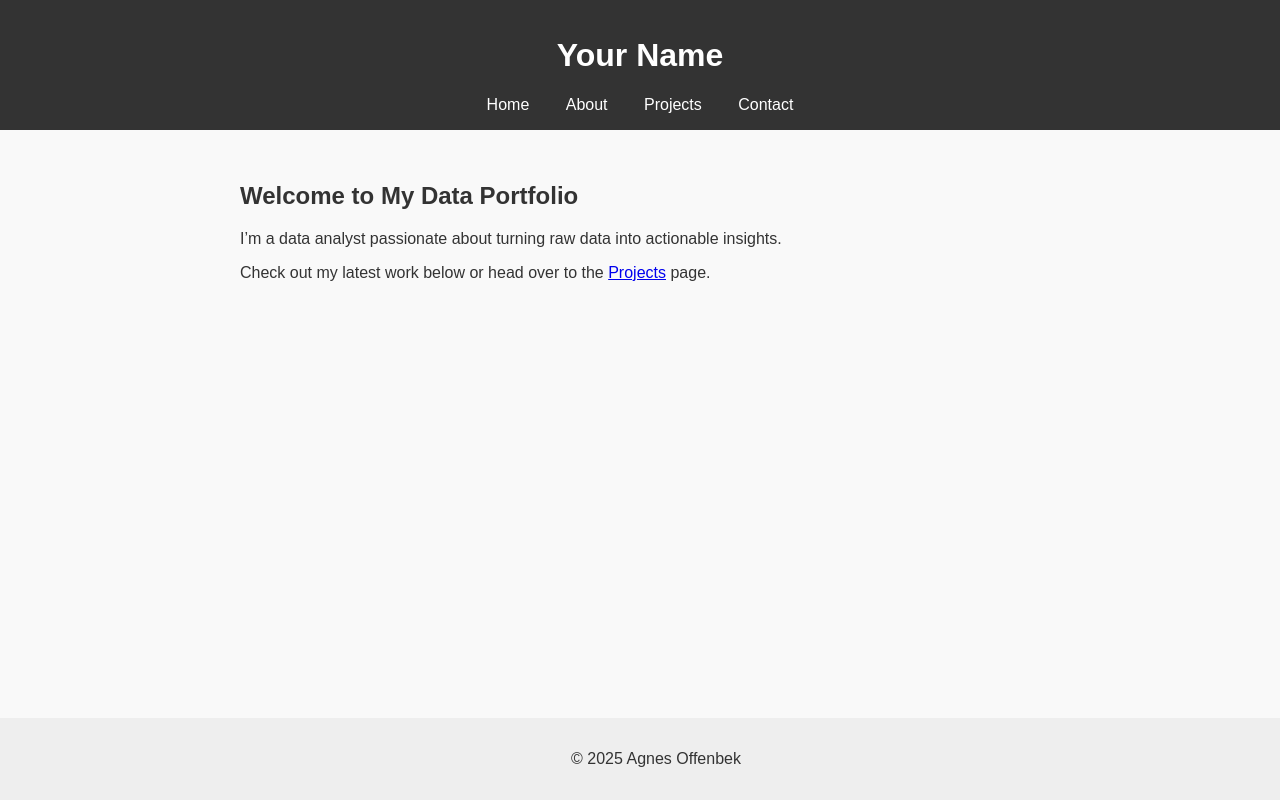
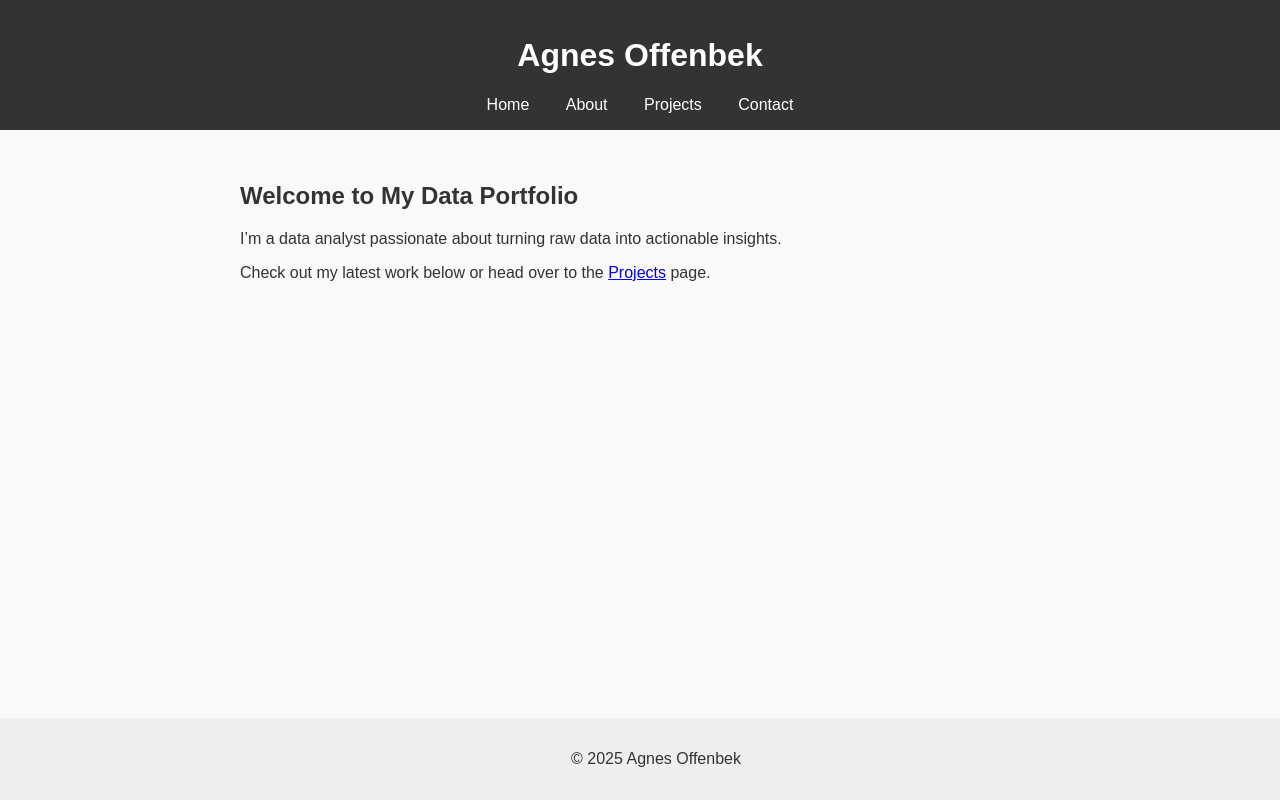
Before and after one commit to aoffenbek/agnesoffenbek.github.io, a plain HTML site: page index.html in a window 1280 px wide. Drawn offline with Linux system fonts and the light colour scheme.

Commit message:
Update index.html

```diff
--- a/index.html
+++ b/index.html
@@ -8,7 +8,7 @@
 </head>
 <body>
   <header>
-    <h1>Your Name</h1>
+    <h1>Agnes Offenbek</h1>
     <nav>
       <a href="index.html">Home</a>
       <a href="about.html">About</a>
```
